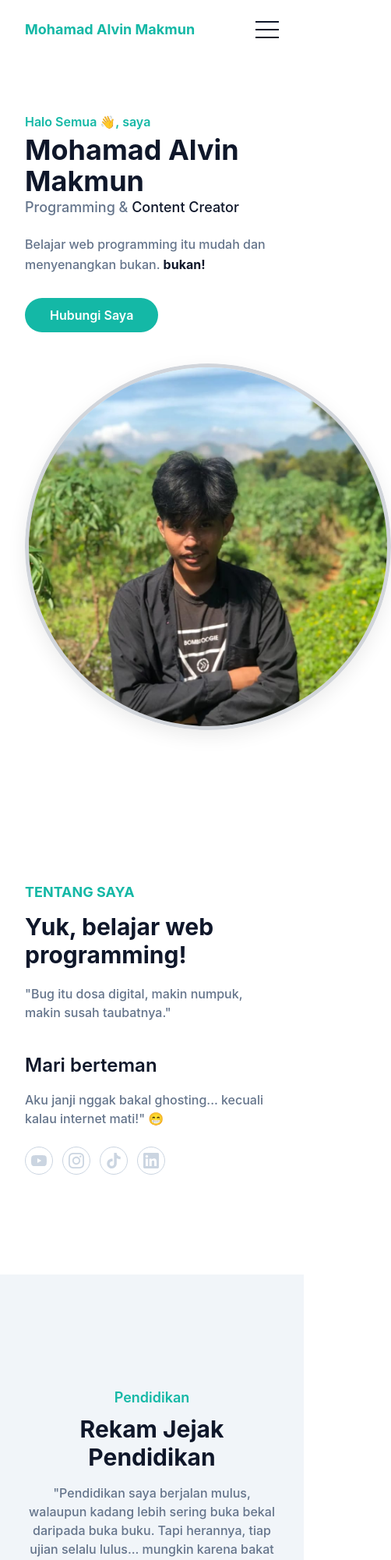
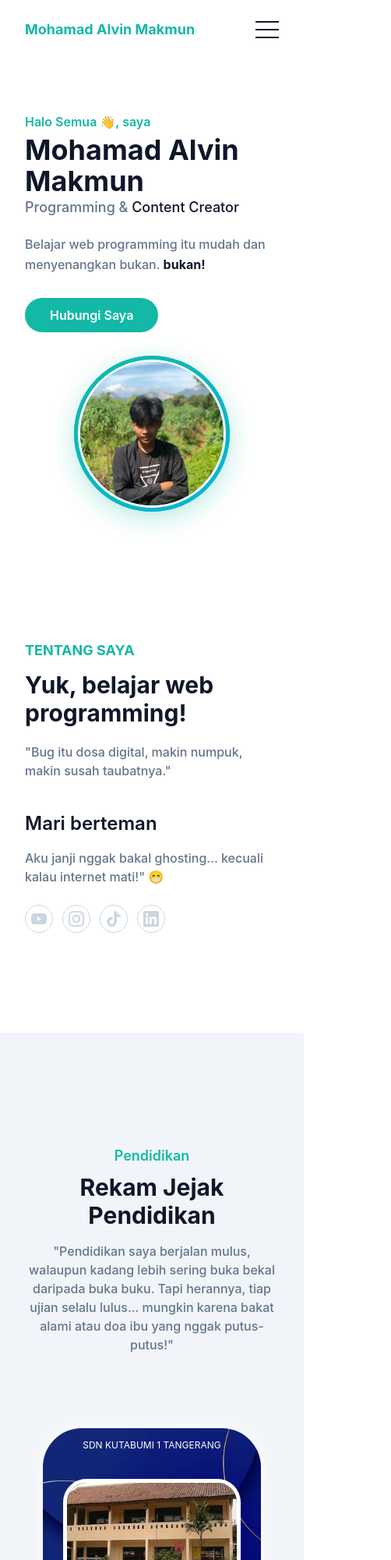
Before and after one commit to mohamadalvinmakmun/mohamadalvinmakmun.github.io, a website: page index.html in a window 390 px wide. Shown: the top 2000 px of the page at 78% size, 502 px wide, since content can reach past the window. Drawn offline with Linux system fonts and the light colour scheme.

Commit message:
update index

```diff
--- a/index.html
+++ b/index.html
@@ -15,12 +15,14 @@
     </script>
 
     <style>
-     /* Gabungkan semua style section untuk efisiensi */
+     /* ===================== */
+/* Style Section Sekolah */
+/* ===================== */
 section.sdn1,
 section.mts,
 section.smk,
 section.poltekgt {
-        background: url(biru\ wkwk.jpeg);
+  background: url("biru wkwk.jpeg");
   background-size: cover;
   border-radius: 50px;
   box-shadow: 0 0 25px #ffffff;
@@ -42,37 +44,59 @@
   margin-top: 10px;
   display: flex;
   justify-content: center;
-        width: 250px; /* Ukuran gambar tetap, tapi akan responsif karena dibungkus */
+  width: 250px;
   height: auto;
 }
 
-      p#sekolah, pre {
+p#sekolah,
+pre {
   color: #ffffff;
   text-align: center;
 }
 
-      /* Light Mode */
+/* ===================== */
+/* Foto Profil Wrapper   */
+/* ===================== */
 .foto-wrapper {
   width: 470px;
   height: 470px;
   border-radius: 50%;
   overflow: hidden;
-        background-color: #f3f4f6;
-        box-shadow: 0 8px 24px rgba(0, 0, 0, 0.08);
+  background: linear-gradient(135deg, #14b8a6, #06b6d4);
+  box-shadow: 0 8px 32px rgba(20, 184, 166, 0.3);
   margin: 50px auto;
   display: flex;
   justify-content: center;
   align-items: center;
   transition: all 0.3s ease;
+  position: relative;
 }
+
+.foto-wrapper::before {
+  content: '';
+  position: absolute;
+  inset: -2px;
+  background: linear-gradient(45deg, #14b8a6, #06b6d4, #8b5cf6);
+  border-radius: 50%;
+  z-index: -1;
+  animation: rotate 3s linear infinite;
+}
+
+@keyframes rotate {
+  to { transform: rotate(360deg); }
+}
+
 .foto-wrapper img {
-        width: 100%;
-        height: 100%;
+  width: calc(100% - 10px);
+  height: calc(100% - 10px);
   object-fit: cover;
   border-radius: 50%;
-        border: 5px solid #d1d5db;
+  border: 5px solid white;
 }
-      /* Dark Mode */
+
+/* ===================== */
+/* Dark Mode Adjustments */
+/* ===================== */
 body.dark .foto-wrapper {
   background-color: #1e293b;
   box-shadow: 0 8px 24px rgba(20, 184, 166, 0.25);
@@ -80,6 +104,62 @@
 body.dark .foto-wrapper img {
   border: 5px solid #14b8a6;
 }
+
+/* ===================== */
+/* Responsif Mobile View */
+/* ===================== */
+@media screen and (max-width: 768px) {
+  .foto-wrapper {
+    width: 250px;
+    height: 250px;
+    margin: 20px auto;
+  }
+
+  .foto-wrapper img {
+    border: 3px solid white;
+  }
+
+  section.sdn1,
+  section.mts,
+  section.smk,
+  section.poltekgt {
+    padding: 1rem;
+    margin: 15px auto;
+    width: 90%;
+  }
+
+  img#sdn1,
+  img#mts,
+  img#smk,
+  img#poltekgt {
+    width: 90%;
+    height: auto;
+  }
+
+  p#sekolah, pre {
+    font-size: 14px;
+  }
+}
+
+@media screen and (max-width: 480px) {
+  .foto-wrapper {
+    width: 200px;
+    height: 200px;
+  }
+
+  section.sdn1,
+  section.mts,
+  section.smk,
+  section.poltekgt {
+    width: 95%;
+    padding: 0.8rem;
+  }
+
+  p#sekolah, pre {
+    font-size: 12px;
+  }
+}
+
              </style>
   </head>
   <body>
@@ -394,7 +474,7 @@
               <img src="dist/img/hobi/traveling.jpg" alt="Coffee" class="w-full" />
               <div class="py-8 px-6">
                 <h3>
-                  <a href="#" class="mb-3 block truncate text-xl font-semibold text-dark hover:text-primary dark:text-white">Travelling</a>
+                  <a href="#" class="mb-3 block truncate text-xl font-semibold text-dark hover:text-primary dark:text-white">Adventure</a>
                 </h3>
                 <p class="mb-6 text-base font-medium text-secondary">Dompet kurus, galeri gemuk, dan memori penuh, bukan kenangan, tapi storage.</p>
               </div>
```
Lines whose indentation alone changed are shown as unchanged.
